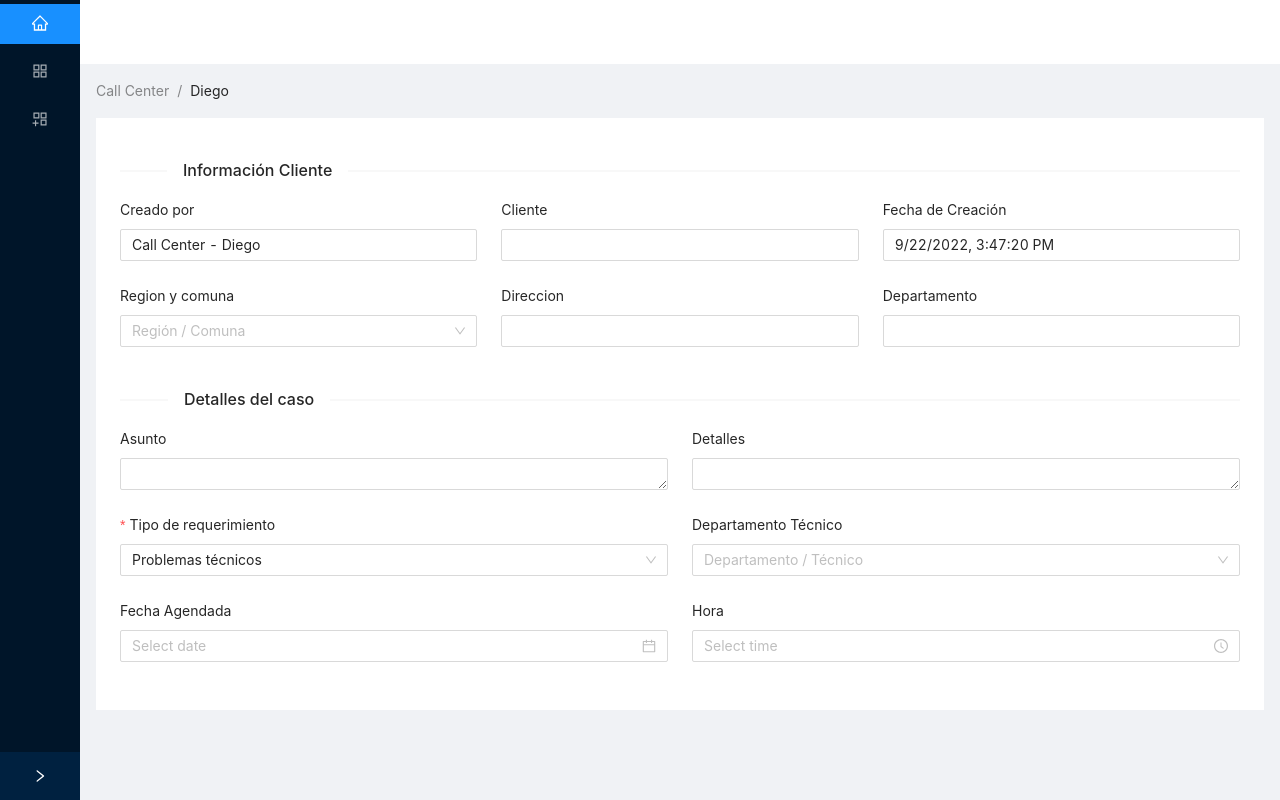
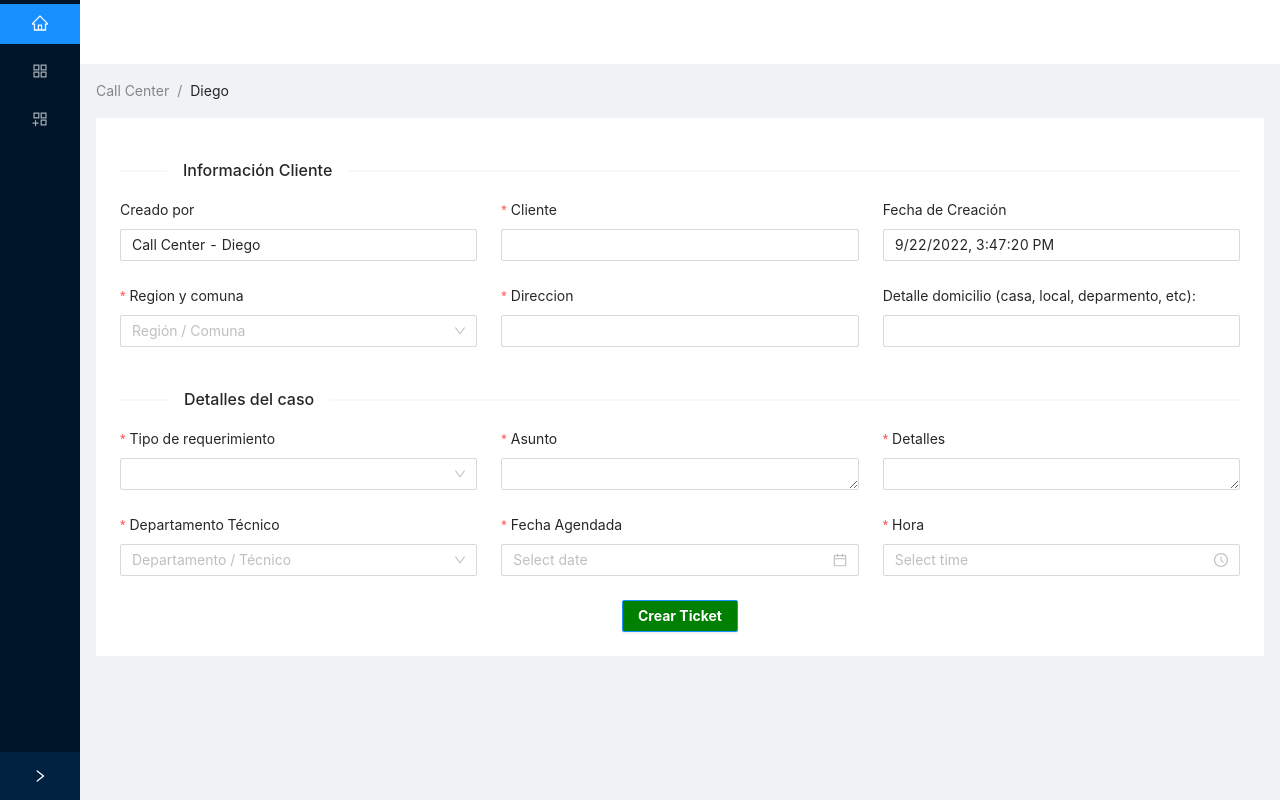
Before and after one commit to DiegoCordovaRatti/ticket-service, a React (Create React App) app: page /new-tickets in a window 1280 px wide. Built offline with nearby package versions, Linux system fonts and the light colour scheme.

Commit message:
Cloud Firebase - Create document

```diff
--- a/src/components/Layout.jsx
+++ b/src/components/Layout.jsx
@@ -1,7 +1,6 @@
 import { HomeOutlined, AppstoreAddOutlined, AppstoreOutlined } from '@ant-design/icons';
 import { Breadcrumb, Layout, Menu } from 'antd';
 import { Route, Routes, Link } from "react-router-dom";
-import React, { useState } from 'react';
 import Home from './Home';
 import ActiveTickets from './ActiveTickets';
 import NewTickets from './NewTickets';
--- a/src/components/NewTickets.jsx
+++ b/src/components/NewTickets.jsx
@@ -1,83 +1,150 @@
-import React, { useState } from 'react';
-import { Form, Row, Col, Input, Cascader, Divider, Select, DatePicker, TimePicker } from 'antd';
+import { Form, Row, Col, Input, Cascader, Divider, Select, DatePicker, TimePicker, Button } from 'antd';
 import moment from 'moment'
+import { useState } from "react";
+import { ticketsCollection } from "../database/authentication";
+import { addDoc, updateDoc } from "firebase/firestore";
 import RegionesJSON from '../assets/regiones.json';
 import techDepartmentJSON from '../assets/techDepartment.json';
 const {Option} = Select;
 const {TextArea} = Input
 
 const NewTicket = (props) => {
+  const {area, user} = props.parentProps
   const date = new Date().toLocaleString()
+  // {
+    //  address: '',
+    //  assignedDate: '',
+    //  assignedTime: '',
+    //  clientName: '',
+    //  createdBy: '',
+    //  createdOn: '',
+    //  flatNumber: '',
+    //  regionComune: '',
+    //  reqType: '',
+    //  subject: '',
+    //  subjectDetails: '',
+    //  techDepartment: ''
+    // }
+
+    const [formValues, setFormValues] = useState({
+      address: '',
+      assignedDate: '',
+      assignedTime: '',
+      clientName: '',
+      createdBy: area + ' - ' + user,
+      createdOn: date,
+      flatNumber: '',
+      regionComune: [],
+      reqType: '',
+      subject: '',
+      subjectDetails: '',
+      techDepartment: []
+    })
     const getInitialValues = () => {
       return {
-        dateTime: date,
-        employee: [props.parentProps.area + ' - ' + props.parentProps.user],
-        requirementType: 'Problemas técnicos',
-        technicalDepartment: 'Programación',
+        createdOn: date,
+        createdBy: [area + ' - ' + user],
       }
+    }
+    const handleInputChange = e => {
+    setFormValues(prevFormValues => ({
+      ...prevFormValues,
+      [e.target.name]: e.target.value,
+    }))
+    console.log(formValues)
+  }
+  const onRegionChange = (value) => {
+    setFormValues(prevFormValues =>({ ...prevFormValues, regionComune: value,}));
+  };
+  const onReqChange = (value) => {
+    setFormValues(prevFormValues =>({ ...prevFormValues, reqType: value,}));
+  };
+  const onTechChange = (value) => {
+    setFormValues(prevFormValues =>({ ...prevFormValues, techDepartment: value,}));
+  };
+  const onDateChange = (value) => {
+    setFormValues(prevFormValues =>({ ...prevFormValues, assignedDate: value.format('L')}));
+  };
+  const onTimeChange = (value) => {
+    setFormValues(prevFormValues =>({ ...prevFormValues, assignedTime: value.format('LT')}));
+  };
+  const onSubmit = async() =>{
+    const docRef = await addDoc(ticketsCollection, {
+      address: formValues.address,
+      assignedDate: formValues.assignedDate,
+      assignedTime: formValues.assignedTime,
+      clientName: formValues.clientName,
+      createdBy: formValues.createdBy,
+      createdOn: formValues.createdOn,
+      flatNumber: formValues.flatNumber,
+      regionComune: formValues.regionComune,
+      reqType: formValues.reqType,
+      subject: formValues.subject,
+      subjectDetails: formValues.subjectDetails,
+      techDepartment: formValues.techDepartment
+    })
+    await updateDoc(docRef,{
+      id: docRef.id,
+      completed: false
+    })
+
   }
     const Regiones = RegionesJSON
     const TechDepartment = techDepartmentJSON
-    const onValueChange = (value) => {
-      console.log(value);
+
+    const onFinish = (values) => {
+      console.log('Success:', values);
+      onSubmit()
+    };
+
+    const onFinishFailed = (errorInfo) => {
+      console.log('Failed:', errorInfo);
     };
     return (
   <>
-    <Form layout="vertical" initialValues={getInitialValues()}>
+    <Form layout="vertical" initialValues={getInitialValues()} onFinish={onFinish} onFinishFailed={onFinishFailed}>
 
       <Divider orientation='left'>Información Cliente</Divider>
       <Row gutter={24}>
         <Col span={8} >
-          <Form.Item label="Creado por" name='employee'>
+          <Form.Item label="Creado por" name='createdBy'>
             <Input readOnly/>
           </Form.Item>
         </Col>
         <Col span={8}>
-          <Form.Item label="Cliente" rules={[{ required: true, message: 'Ingrese el nombre del cliente' }]}>
-            <Input />
+          <Form.Item label="Cliente" name='Client' rules={[{ required: true, message: 'Ingrese el nombre del cliente' }]}>
+            <Input  name='clientName' onChange={handleInputChange}/>
           </Form.Item>
         </Col>
         <Col span={8} >
-          <Form.Item label="Fecha de Creación" name="dateTime">
-            <Input readOnly/>
+          <Form.Item label="Fecha de Creación" name='createdOn'>
+            <Input readOnly />
           </Form.Item>
         </Col>
       </Row>
       <Row gutter={24}>
         <Col span={8}>
-          <Form.Item label="Region y comuna" rules={[{ required: true, message: 'ingrese la comuna' }]}>
-            <Cascader options={Regiones} onChange={onValueChange} placeholder="Región / Comuna"/>
+          <Form.Item label="Region y comuna" name='Comune' rules={[{ required: true, message: 'ingrese la comuna' }]}>
+            <Cascader options={Regiones} name='regionComune' onChange={onRegionChange} placeholder="Región / Comuna"/>
           </Form.Item>
         </Col>
         <Col span={8}>
-          <Form.Item label="Direccion" rules={[{ required: true, message: 'ingrese la dirección' }]}>
-            <Input />
+          <Form.Item label="Direccion" name='Address' rules={[{ required: true, message: 'ingrese la dirección' }]}>
+            <Input name='address' onChange={handleInputChange} />
           </Form.Item>
         </Col>
         <Col span={8}>
-          <Form.Item label="Departamento">
-            <Input />
+          <Form.Item label="Detalle domicilio (casa, local, deparmento, etc):">
+            <Input name='flatNumber' onChange={handleInputChange}/>
           </Form.Item>
         </Col>
       </Row>
 
       <Divider orientation='left'>Detalles del caso</Divider>
       <Row gutter={24}>
-        <Col span={12}>
-          <Form.Item label="Asunto" rules={[{ required: true, message: 'ingrese el asunto' }]}>
-          <TextArea rows={1} />
-          </Form.Item>
-        </Col>
-        <Col span={12}>
-          <Form.Item label="Detalles" rules={[{ required: true, message: 'ingrese los detalles del requerimiento' }]}>
-            <TextArea rows={1} />
-          </Form.Item>
-        </Col>
-      </Row>
-      <Row gutter={24}>
-        <Col span={12}>
-          <Form.Item label="Tipo de requerimiento" name='requirementType' rules={[{ required: true, message: 'ingrese el requerimiento' }]}>
-            <Select onChange={onValueChange}>
+        <Col span={8}>
+          <Form.Item label="Tipo de requerimiento" name='Requirement' rules={[{ required: true, message: 'ingrese el requerimiento' }]}>
+            <Select name='reqType' onChange={onReqChange}>
               <Option value="Problemas técnicos">Problemas técnicos</Option>
               <Option value="Cambio de domicilio">Cambio de domicilio</Option>
               <Option value="Contratación de servicios">Contratación de servicios</Option>
@@ -88,23 +155,36 @@ const NewTicket = (props) => {
             </Select>
           </Form.Item>
         </Col>
-      <Col span={12}>
-        <Form.Item label="Departamento Técnico" rules={[{ required: true, message: 'ingrese el departamento técnico' }]}>
-          <Cascader options={TechDepartment} onChange={onValueChange} placeholder="Departamento / Técnico"/>
+        <Col span={8}>
+          <Form.Item label="Asunto" name='Subject' rules={[{ required: true, message: 'ingrese el asunto' }]}>
+            <TextArea rows={1} name='subject' onChange={handleInputChange} />
+          </Form.Item>
+        </Col>
+        <Col span={8}>
+          <Form.Item label="Detalles" name='Details' rules={[{ required: true, message: 'ingrese los detalles del requerimiento' }]}>
+            <TextArea rows={1} name='subjectDetails' onChange={handleInputChange}/>
           </Form.Item>
         </Col>
       </Row>
       <Row gutter={24}>
-        <Col span={12}>
-          <Form.Item label="Fecha Agendada" rules={[{ required: true, message: 'ingrese la fecha a agendar' }]}>
-            <DatePicker style={{ width: '100%' }} onChange={onValueChange} />
+      <Col span={8}>
+        <Form.Item label="Departamento Técnico" name='Technician' rules={[{ required: true, message: 'ingrese el departamento técnico' }]}>
+          <Cascader options={TechDepartment} name='techDepartment' onChange={onTechChange} placeholder="Departamento / Técnico"/>
         </Form.Item>
       </Col>
-        <Col span={12}>
-          <Form.Item label="Hora" rules={[{ required: true, message: 'ingrese la hora a agendar' }]}>
-            <TimePicker style={{ width: '100%' }} onChange={onValueChange} use12Hours format="h:mm a" minuteStep={15} defaultOpenValue={moment('12:00 AM', 'h:mm a')}/>
+      <Col span={8}>
+        <Form.Item label="Fecha Agendada" name='AssignedDate' rules={[{ required: true, message: 'ingrese la fecha a agendar' }]}>
+          <DatePicker style={{ width: '100%' }} name='assignedDate' onChange={onDateChange} />
         </Form.Item>
       </Col>
+      <Col span={8}>
+        <Form.Item label="Hora" name='AssignedTime' rules={[{ required: true, message: 'ingrese la hora a agendar' }]}>
+          <TimePicker style={{ width: '100%' }} name='assignedTime' onChange={onTimeChange} use12Hours format="h:mm a" minuteStep={15} defaultOpenValue={moment('12:00 AM', 'h:mm a')}/>
+        </Form.Item>
+      </Col>
+      </Row>
+      <Row justify='center'>
+        <Button htmlType="submit" type='primary'  style={{backgroundColor: 'green', fontWeight: 'bold'}}>Crear Ticket</Button>
       </Row>
     </Form>
   </>
--- a/src/components/TicketDescription.jsx
+++ b/src/components/TicketDescription.jsx
@@ -4,25 +4,28 @@ const { Text } = Typography
 
 export default function TicketDescription(props) {
   const {address, assignedDate, assignedTime, clientName, createdBy, createdOn,
-    flatNumber, regionComune, reqType, subject, subjectDetails, techDepartment } = props.ticket
+    flatNumber, regionComune, reqType, subject, subjectDetails, techDepartment, id } = props.ticket
 
   return (
     <div>
       <Descriptions title={`Requerimiento`} bordered column={{xs: 1, sm: 1, md: 1, lg:2}} size='small'>
+        <Descriptions.Item label={<Text strong>ID:</Text>}>{ id } </Descriptions.Item>
         <Descriptions.Item label={<Text strong>Creado por:</Text>}>{ createdBy } </Descriptions.Item>
         <Descriptions.Item label={<Text strong>Creación:</Text>}>{ createdOn }</Descriptions.Item>
         <Descriptions.Item label={<Text strong>Cliente:</Text>}>{ clientName }</Descriptions.Item>
         <Descriptions.Item label={<Text strong>Tipo de requerimiento</Text>}>{ reqType }</Descriptions.Item>
-        <Descriptions.Item label={<Text strong>Dirección & departamento</Text>} >{ address } { flatNumber === '' ? flatNumber : `, ${flatNumber}`}
+        <Descriptions.Item label={<Text strong>Dirección & departamento</Text>} >{ address } { flatNumber === '' ?
+          flatNumber : `, ${flatNumber}`}
         </Descriptions.Item>
-        <Descriptions.Item label={<Text strong>Región / Comuna:</Text>}>{ regionComune[0] } | {regionComune[1]}</Descriptions.Item>
-        <Descriptions.Item label={<Text strong>Fecha y hora agendada</Text>}>{ assignedDate } <br/>{assignedTime}</Descriptions.Item>
+        <Descriptions.Item label={<Text strong>Región / Comuna:</Text>}>{ regionComune[0] } | {regionComune[1]}
+        </Descriptions.Item>
+        <Descriptions.Item label={<Text strong>Fecha y hora agendada</Text>}>{ assignedDate } <br />{assignedTime}
+        </Descriptions.Item>
         <Descriptions.Item label={<Text strong>Departamento Tecnico</Text>}>{ techDepartment[0] }
         </Descriptions.Item>
         <Descriptions.Item label={<Text strong>Técnico Asignado</Text>}>{ techDepartment[1] }</Descriptions.Item>
         <Descriptions.Item label={<Text strong>Asunto</Text>} span={2}>{ subject }</Descriptions.Item>
-        <Descriptions.Item label={<Text strong>Detalles</Text>} span={2}>{ subjectDetails }Durante la noche del sabado, el modem estallo
-          en llamas</Descriptions.Item>
+        <Descriptions.Item label={<Text strong>Detalles</Text>} span={2}>{ subjectDetails }</Descriptions.Item>
       </Descriptions>
       <Button type="primary" style={{marginRight: '5px'}}>Marcar como Listo</Button>
       <Button type="danger" style={{marginLeft: '5px'}}>Marcar como no realizado</Button>
```
Also changed, not shown: src/components/ActiveTickets.jsx (+6 -28 lines). Lines whose indentation alone changed are shown as unchanged.
